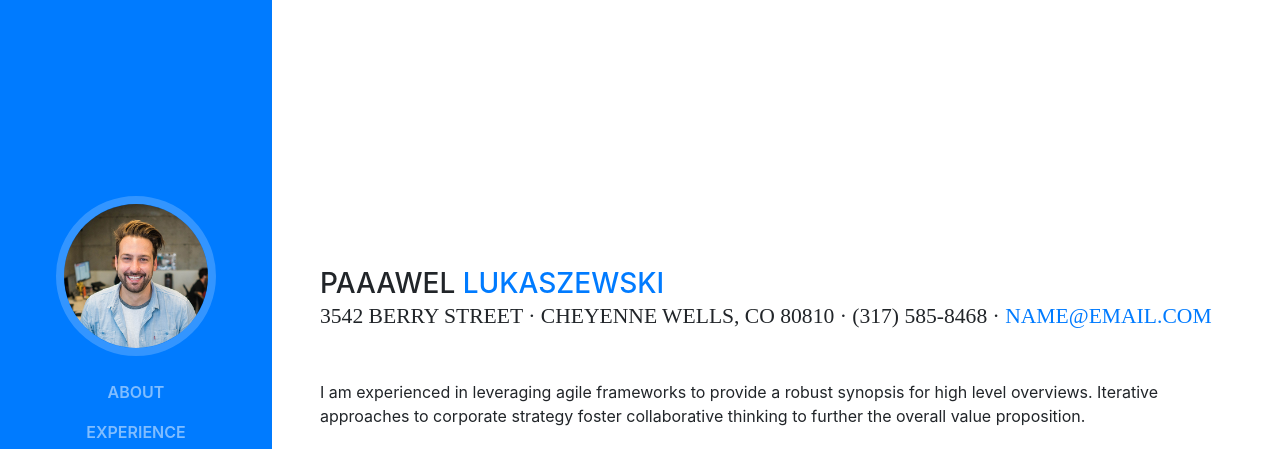
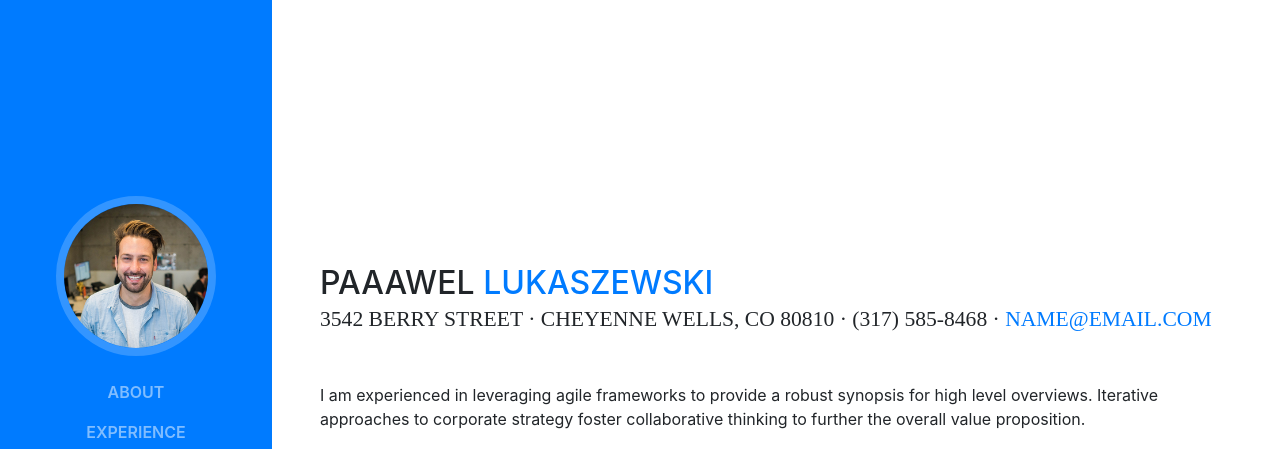
Before and after one commit to PawelLukaszewski/WebResume, a website with bundled scripts: page index.html in a window 1280 px wide. Shown: the top 449 px of the page. Built offline with nearby package versions, Linux system fonts and the light colour scheme; a web font is replaced by a local one.

Commit message:
Update index.html

```diff
--- a/index.html
+++ b/index.html
@@ -66,9 +66,9 @@
       <section class="resume-section p-3 p-lg-5 d-flex d-column" id="about">
         <div class="my-auto">
 
-          <h3 class="mb-0">Paaawel
+          <h2 class="mb-0">Paaawel
             <span class="text-primary">Lukaszewski</span>
-          </h3>
+          </h2>
 
           <div class="subheading mb-5">3542 Berry Street · Cheyenne Wells, CO 80810 · (317) 585-8468 ·
             <a href="mailto:name@email.com">name@email.com</a>
```
